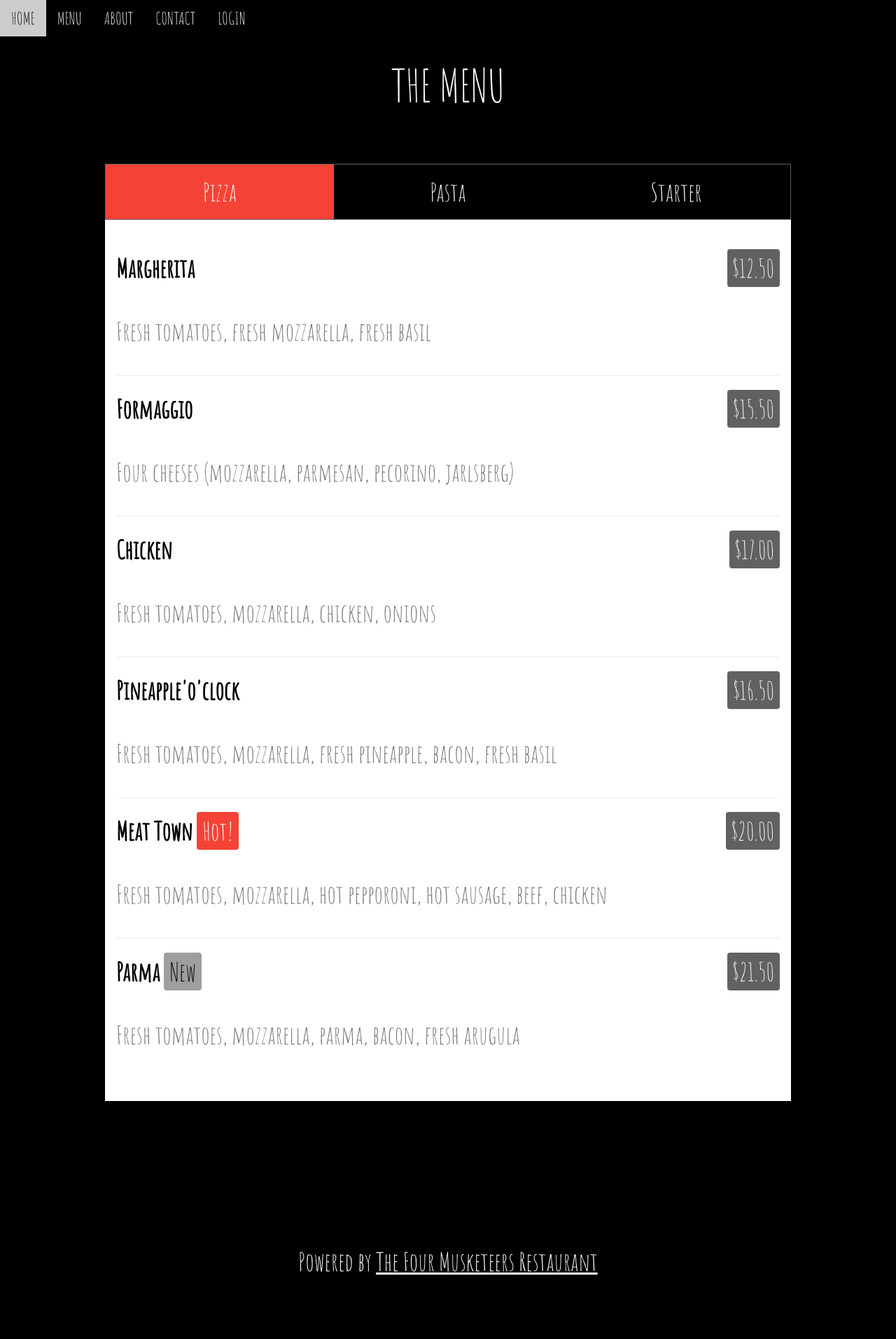
After one commit to michaelweinberg/four_musketeers_restaurant, a Flask app: page /menu in a window 1280 px wide. The commit adds this page. Shown: the whole page at 70% size. Run offline with Flask 2, Linux system fonts and the light colour scheme.

Commit message:
splitting pages into routes

```diff
--- a/app.py
+++ b/app.py
@@ -4,11 +4,31 @@ app = Flask(__name__)
 
 @app.route('/')
 def home():
-    return render_template('index.html', utc_dt=datetime.datetime.utcnow())
+    return render_template('home.html', utc_dt=datetime.datetime.utcnow())
 
 @app.route('/login')
+def login():
+    print("loggin in")
+    return render_template('login.html')
+
+@app.route('/menu')
+def menu():
+    print("getting menu")
+    return render_template('menu.html')
+
+@app.route('/contact')
+def contact():
+    print("getting contact")
+    return render_template('contact.html')
+
+@app.route('/about')
 def about():
-    return render_template('login.html')
+    print("getting about")
+    return render_template('about.html')
+
+@app.route('/comp')
+def comp():
+    return render_template('index.html')
 
 
 if __name__ == "__main__":
--- /dev/null
+++ b/templates/base.html
@@ -0,0 +1,63 @@
+<!DOCTYPE html>
+<html>
+<head>
+<title>{% block title %}{% endblock %}</title>
+<meta charset="UTF-8">
+<meta name="viewport" content="width=device-width, initial-scale=1">
+<link rel="stylesheet" href="https://www.w3schools.com/w3css/4/w3.css">
+<link rel="stylesheet" href="https://fonts.googleapis.com/css?family=Amatic+SC">
+<style>
+body, html {height: 100%}
+body,h1,h2,h3,h4,h5,h6 {font-family: "Amatic SC", sans-serif}
+.menu {display: none}
+.bgimg {
+  background-repeat: no-repeat;
+  background-size: cover;
+  background-image: url("/static/images/pizza.jpg");
+  /* min-height: 90%; */
+  min-height:500px;
+}
+</style>
+</head>
+<body>
+
+<!-- Navbar (sit on top) -->
+<div class="w3-top w3-hide-small">
+  <div class="w3-bar w3-xlarge w3-black w3-opacity w3-hover-opacity-off" id="myNavbar">
+    <a href="/" class="w3-bar-item w3-button">HOME</a>
+    <a href="/menu" class="w3-bar-item w3-button">MENU</a>
+    <a href="/about" class="w3-bar-item w3-button">ABOUT</a>
+    <a href="/contact" class="w3-bar-item w3-button">CONTACT</a>
+    <a href="/login" class="w3-bar-item w3-button">LOGIN</a>
+  </div>
+</div>
+
+
+<!-- Menu Container -->
+
+<div class="container">{% block main %} {% endblock %}</div>
+<!-- Footer -->
+<footer class="w3-center w3-black w3-padding-48 w3-xxlarge">
+  <p>Powered by <a href="https://www.w3schools.com/w3css/default.asp" title="W3.CSS" target="_blank" class="w3-hover-text-green">The Four Musketeers Restaurant</a></p>
+</footer>
+
+<script>
+// Tabbed Menu
+function openMenu(evt, menuName) {
+  var i, x, tablinks;
+  x = document.getElementsByClassName("menu");
+  for (i = 0; i < x.length; i++) {
+     x[i].style.display = "none";
+  }
+  tablinks = document.getElementsByClassName("tablink");
+  for (i = 0; i < x.length; i++) {
+     tablinks[i].className = tablinks[i].className.replace(" w3-red", "");
+  }
+  document.getElementById(menuName).style.display = "block";
+  evt.currentTarget.firstElementChild.className += " w3-red";
+}
+document.getElementById("myLink").click();
+</script>
+
+</body>
+</html>
--- /dev/null
+++ b/templates/menu.html
@@ -0,0 +1,81 @@
+{% extends "base.html" %} {% block title %} Menu {% endblock %} {% block main %}
+<div class="w3-container w3-black w3-padding-64 w3-xxlarge" id="menu">
+    <div class="w3-content">
+
+      <h1 class="w3-center w3-jumbo" style="margin-bottom:64px">THE MENU</h1>
+      <div class="w3-row w3-center w3-border w3-border-dark-grey">
+        <a href="javascript:void(0)" onclick="openMenu(event, 'Pizza');" id="myLink">
+          <div class="w3-col s4 tablink w3-padding-large w3-hover-red">Pizza</div>
+        </a>
+        <a href="javascript:void(0)" onclick="openMenu(event, 'Pasta');">
+          <div class="w3-col s4 tablink w3-padding-large w3-hover-red">Pasta</div>
+        </a>
+        <a href="javascript:void(0)" onclick="openMenu(event, 'Starter');">
+          <div class="w3-col s4 tablink w3-padding-large w3-hover-red">Starter</div>
+        </a>
+      </div>
+
+      <div id="Pizza" class="w3-container menu w3-padding-32 w3-white">
+        <h1><b>Margherita</b> <span class="w3-right w3-tag w3-dark-grey w3-round">$12.50</span></h1>
+        <p class="w3-text-grey">Fresh tomatoes, fresh mozzarella, fresh basil</p>
+        <hr>
+
+        <h1><b>Formaggio</b> <span class="w3-right w3-tag w3-dark-grey w3-round">$15.50</span></h1>
+        <p class="w3-text-grey">Four cheeses (mozzarella, parmesan, pecorino, jarlsberg)</p>
+        <hr>
+
+        <h1><b>Chicken</b> <span class="w3-right w3-tag w3-dark-grey w3-round">$17.00</span></h1>
+        <p class="w3-text-grey">Fresh tomatoes, mozzarella, chicken, onions</p>
+        <hr>
+
+        <h1><b>Pineapple'o'clock</b> <span class="w3-right w3-tag w3-dark-grey w3-round">$16.50</span></h1>
+        <p class="w3-text-grey">Fresh tomatoes, mozzarella, fresh pineapple, bacon, fresh basil</p>
+        <hr>
+
+        <h1><b>Meat Town</b> <span class="w3-tag w3-red w3-round">Hot!</span><span class="w3-right w3-tag w3-dark-grey w3-round">$20.00</span></h1>
+        <p class="w3-text-grey">Fresh tomatoes, mozzarella, hot pepporoni, hot sausage, beef, chicken</p>
+        <hr>
+
+        <h1><b>Parma</b> <span class="w3-tag w3-grey w3-round">New</span><span class="w3-right w3-tag w3-dark-grey w3-round">$21.50</span></h1>
+        <p class="w3-text-grey">Fresh tomatoes, mozzarella, parma, bacon, fresh arugula</p>
+      </div>
+
+      <div id="Pasta" class="w3-container menu w3-padding-32 w3-white">
+        <h1><b>Lasagna</b> <span class="w3-tag w3-grey w3-round">Popular</span> <span class="w3-right w3-tag w3-dark-grey w3-round">$13.50</span></h1>
+        <p class="w3-text-grey">Special sauce, mozzarella, parmesan, ground beef</p>
+        <hr>
+
+        <h1><b>Ravioli</b> <span class="w3-right w3-tag w3-dark-grey w3-round">$14.50</span></h1>
+        <p class="w3-text-grey">Ravioli filled with cheese</p>
+        <hr>
+
+        <h1><b>Spaghetti Classica</b> <span class="w3-right w3-tag w3-dark-grey w3-round">$11.00</span></h1>
+        <p class="w3-text-grey">Fresh tomatoes, onions, ground beef</p>
+        <hr>
+
+        <h1><b>Seafood pasta</b> <span class="w3-right w3-tag w3-dark-grey w3-round">$25.50</span></h1>
+        <p class="w3-text-grey">Salmon, shrimp, lobster, garlic</p>
+      </div>
+
+
+      <div id="Starter" class="w3-container menu w3-padding-32 w3-white">
+        <h1><b>Today's Soup</b> <span class="w3-tag w3-grey w3-round">Seasonal</span><span class="w3-right w3-tag w3-dark-grey w3-round">$5.50</span></h1>
+        <p class="w3-text-grey">Ask the waiter</p>
+        <hr>
+
+        <h1><b>Bruschetta</b> <span class="w3-right w3-tag w3-dark-grey w3-round">$8.50</span></h1>
+        <p class="w3-text-grey">Bread with pesto, tomatoes, onion, garlic</p>
+        <hr>
+
+        <h1><b>Garlic bread</b> <span class="w3-right w3-tag w3-dark-grey w3-round">$9.50</span></h1>
+        <p class="w3-text-grey">Grilled ciabatta, garlic butter, onions</p>
+        <hr>
+
+        <h1><b>Tomozzarella</b> <span class="w3-right w3-tag w3-dark-grey w3-round">$10.50</span></h1>
+        <p class="w3-text-grey">Tomatoes and mozzarella</p>
+      </div><br>
+
+    </div>
+  </div>
+
+  {% endblock %}
```
Also changed, not shown: shine_may.html (added, +203 -0 lines), templates/about.html (added, +29 -0 lines), templates/contact.html (added, +14 -0 lines), templates/home.html (+19 -12 lines), templates/login.html (+15 -16 lines), static/images/map.jpg (added), static/images/pizza.jpg (added), 1 other file.
